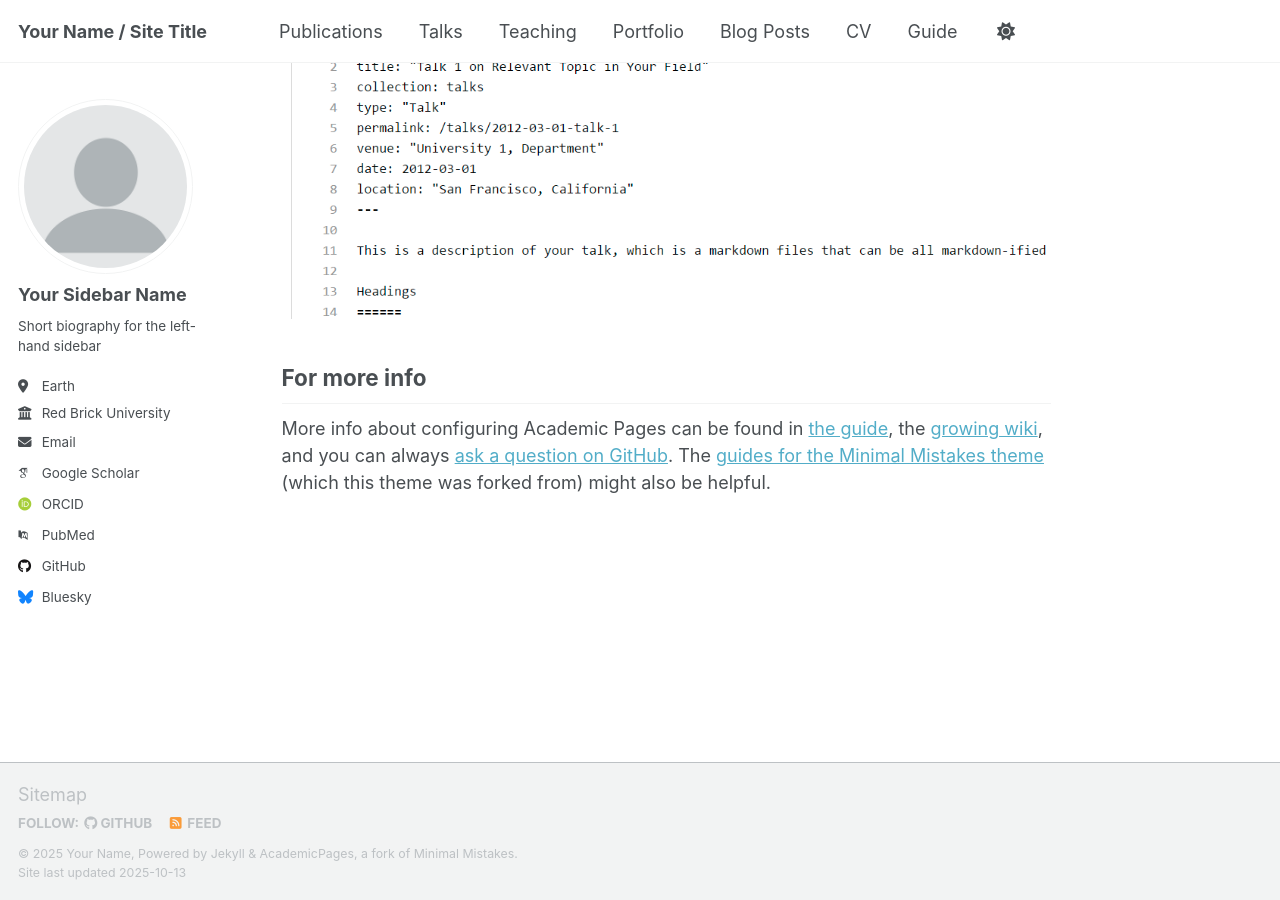
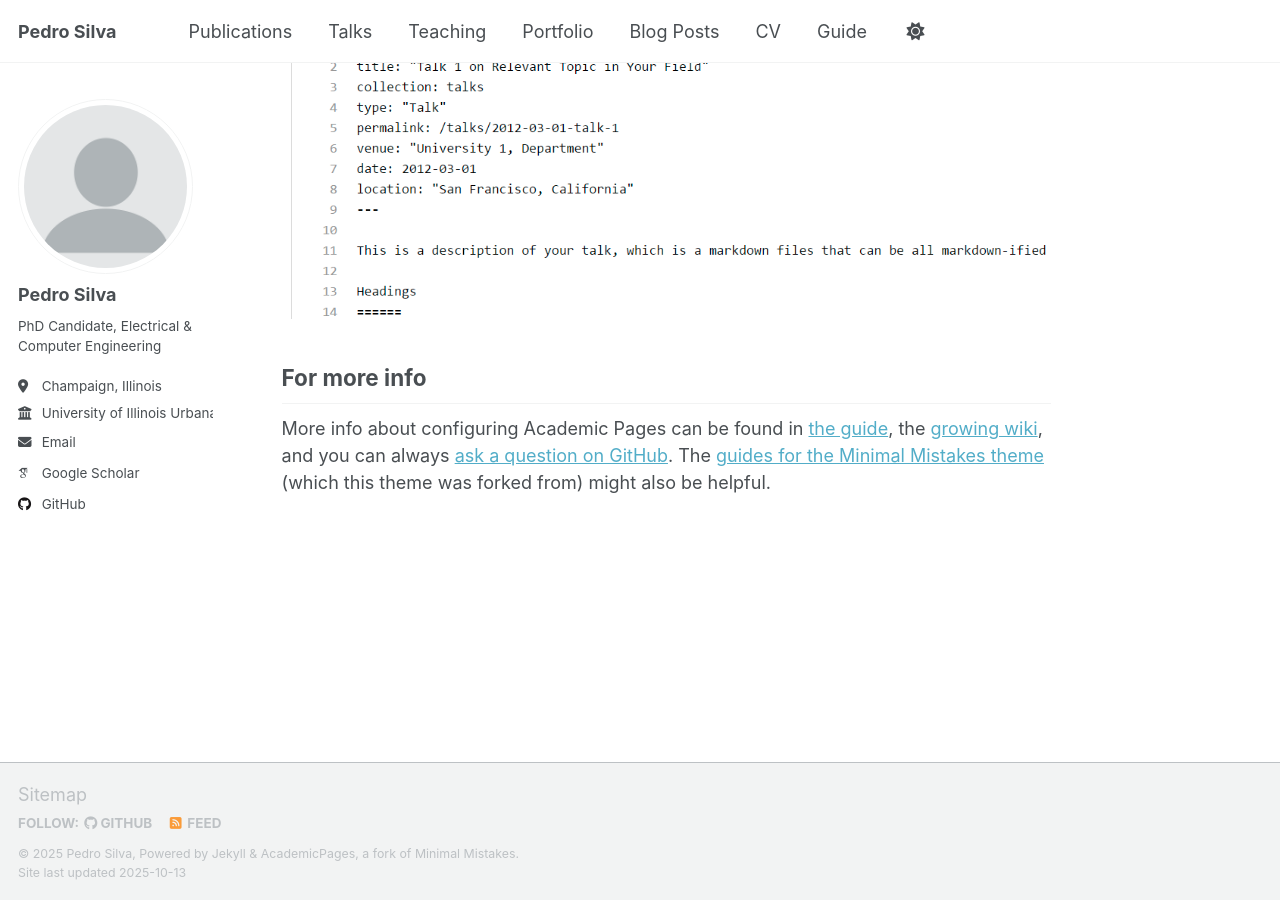
Before and after one commit to pedrocarv/pedrocarv.github.io, a Jekyll site: the page built from _pages/about.md, in a window 1280 px wide and 900 px high, scrolled down 2880 px. Built offline with Jekyll 4.4.1, drawn with Linux system fonts in a browser that asks for light colours; some web fonts are replaced; a script that is not in the unit is left out.

Commit message:
Update _config.yml

```diff
--- a/_config.yml
+++ b/_config.yml
@@ -9,14 +9,14 @@
 # Basic Site Settings
 locale                   : "en-US"
 site_theme               : "default" # Currently available options are "default", "air"
-title                    : "Your Name / Site Title"
+title                    : "Pedro Silva"
 title_separator          : "-"
-name                     : &name "Your Name"
-description              : &description "Your Name's academic portfolio"   # Update this with a general description of your site, this is the default if not overridden by a page
-url                      : https://academicpages.github.io # The base hostname & protocol for your site e.g. "https://[your GitHub username].github.io",
+name                     : &name "Pedro Silva"
+description              : &description "Research Projects and Activities"   # Update this with a general description of your site, this is the default if not overridden by a page
+url                      : https://pedrocarv.github.io # The base hostname & protocol for your site e.g. "https://[your GitHub username].github.io",
                                                            # or if you already have some other page hosted on Github then use "https://[your GitHub username].github.io/[Your Repo Name]"
 baseurl                  : "" # the subpath of your site, e.g. "/blog"
-repository               : "academicpages/academicpages.github.io"
+repository               : "pedrocarv/pedrocarv.github.io"
 
 # Site Author - The following control what appear as part of the author content on the side bar.
 #               If a field is blank the icon and link will not appear, otherwise it will be shown.
@@ -24,23 +24,23 @@
 author:
   # Biographic information
   avatar           : "profile.png"
-  name             : "Your Sidebar Name"
+  name             : "Pedro Silva"
   pronouns         : # example: "she/her"
-  bio              : "Short biography for the left-hand sidebar"
-  location         : "Earth"
-  employer         : "Red Brick University"
+  bio              : "PhD Candidate, Electrical & Computer Engineering"
+  location         : "Champaign, Illinois"
+  employer         : "University of Illinois Urbana-Champaign"
   uri              : # URL
   email            : "none@example.org"
 
   # Academic websites
   academia         : # URL
   arxiv            : # URL - Update with the correct link to your profile
-  googlescholar    : "https://scholar.google.com/citations?user=PS_CX0AAAAAJ"
+  googlescholar    : "https://scholar.google.com/citations?user=EUgeMMkAAAAJ&hl=en"
   inspire-hep      : # URL
   impactstory      : # URL
-  orcid            : "http://orcid.org/yourorcidurl"
+  orcid            : # URL
   semantic         : # URL
-  pubmed           : "https://www.ncbi.nlm.nih.gov/pubmed/?term=john+snow"
+  pubmed           : # URL
   researchgate     : # URL
   scopus           : # URL
 
@@ -48,13 +48,13 @@
   bitbucket        : # Username - Update with your username on the site
   codepen          : # Username
   dribbble         : # Username
-  github           : "academicpages"
+  github           : "pedrocarv"
   kaggle           : # Username
   stackoverflow    : # User number or user number and name (i.e., use "1" or "1/jeff-atwood")
 
   # Social media
   artstation       : # Username
-  bluesky          : "bsky.app" # Replace this with you Bluesky username
+  bluesky          : # Username
   facebook         : # Username
   flickr           : # Username
   foursquare       : # Username
```
